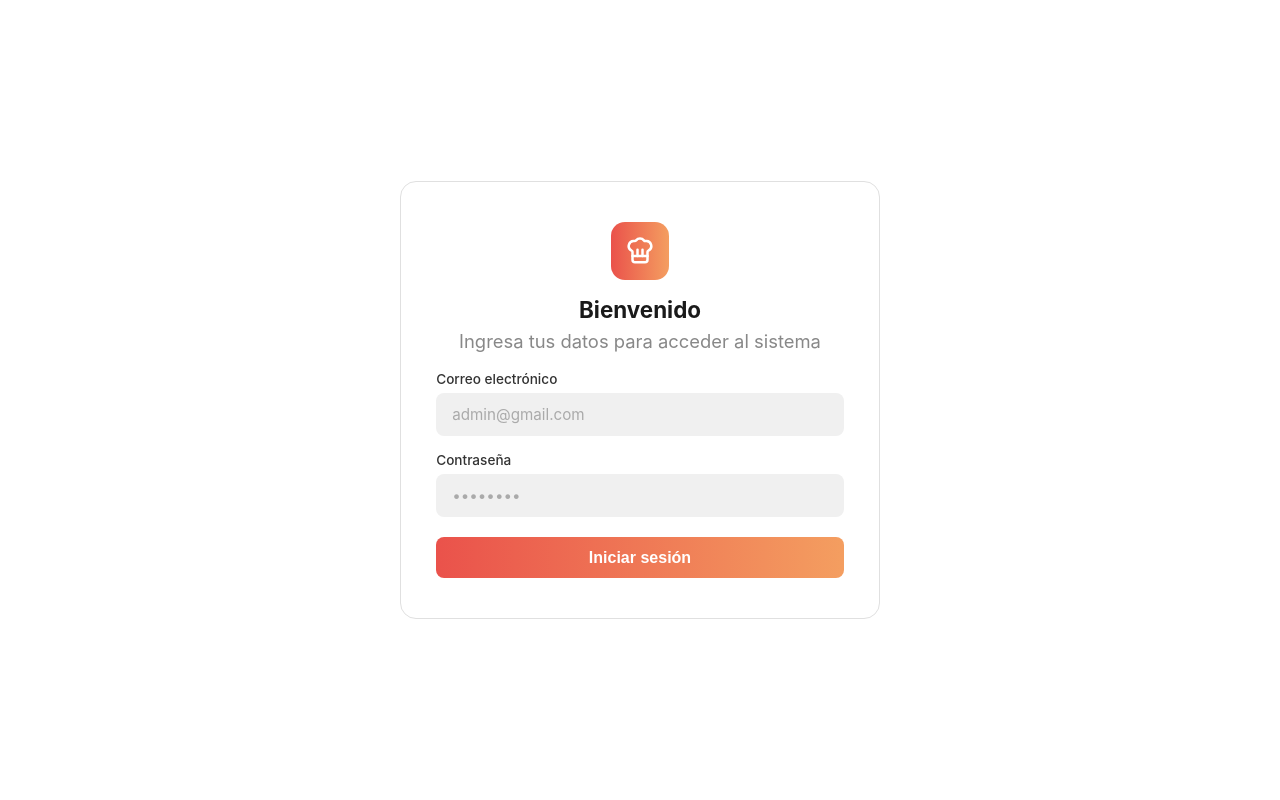
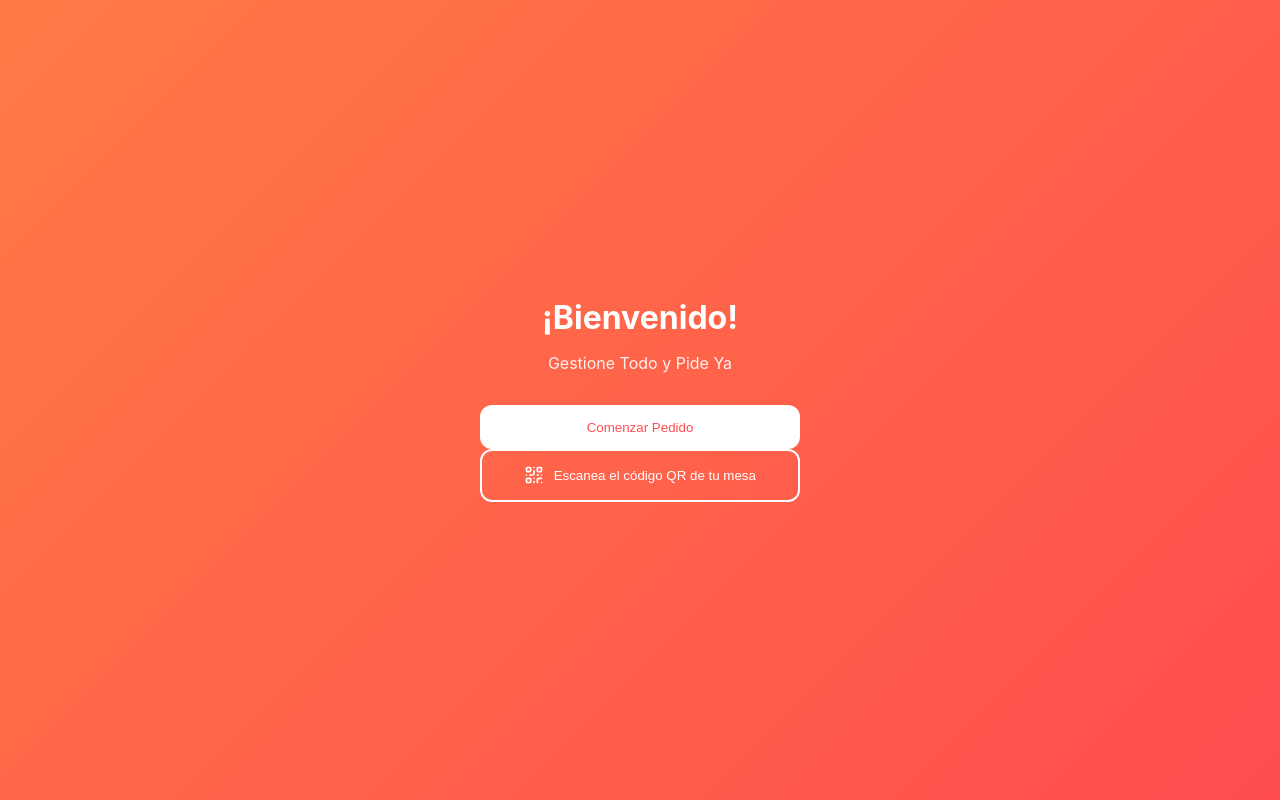
Before and after one commit to Sofia05090/GestionaTodoyPideYa, a React (Vite) app in the folder frontend/: page / in a window 1280 px wide. Built offline with nearby package versions, Linux system fonts and the light colour scheme.

Commit message:
Llamado de las nuevas funciones en app

```diff
--- a/frontend/src/App.jsx
+++ b/frontend/src/App.jsx
@@ -7,14 +7,30 @@ import Dashboard from "./componentes/admin/dashboard/Dashboard";
 import GestionMenu from "./componentes/admin/menu/GestionMenu";
 import Inicio from "./componentes/cliente/inicio/Inicio";
 import Menu from "./componentes/cliente/menu/Menu";
+import { CarritoProvider } from "./contexto/CarritoProvider";
+import EscanearQR from "./componentes/cliente/inicio/EscanearQR";
+import Carrito from "./componentes/cliente/carrito/Carrito";
+import EstadoOrden from "./componentes/cliente/orden/EstadoOrden";
+import EditarOrden from "./componentes/cliente/orden/EditarOrden";
+
+
+
+
 
 function App() {
   return (
+    <CarritoProvider>
       <BrowserRouter>
         <Routes>
           {/*panel del cliente*/}
-        <Route path="/" element={<LoginAdmin />} />
+          <Route path="/" element={<Inicio />} />
+          <Route path="/escanear-qr" element={<EscanearQR />} />
           <Route path="/menu" element={<Menu />} />
+          <Route path="/carrito" element={<Carrito />} />
+          <Route path="/orden/:id" element={<EstadoOrden />} />
+          <Route path="/orden/:id/editar" element={<EditarOrden />} />
+
+
 
           {/* ruta que redirige al login */}
           <Route path="/admin" element={<Navigate to="/admin/login" replace />} />
@@ -30,6 +46,7 @@ function App() {
           </Route>
         </Routes>
       </BrowserRouter>
+    </CarritoProvider>
   );
 }
 
```
Lines whose indentation alone changed are shown as unchanged.
